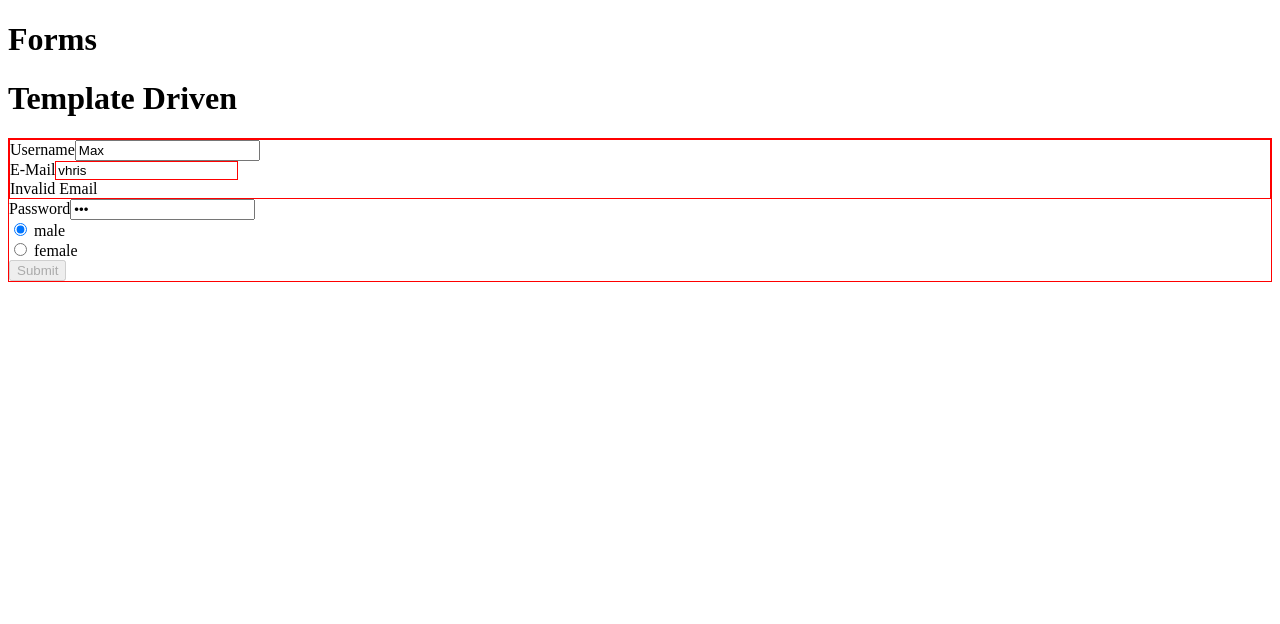
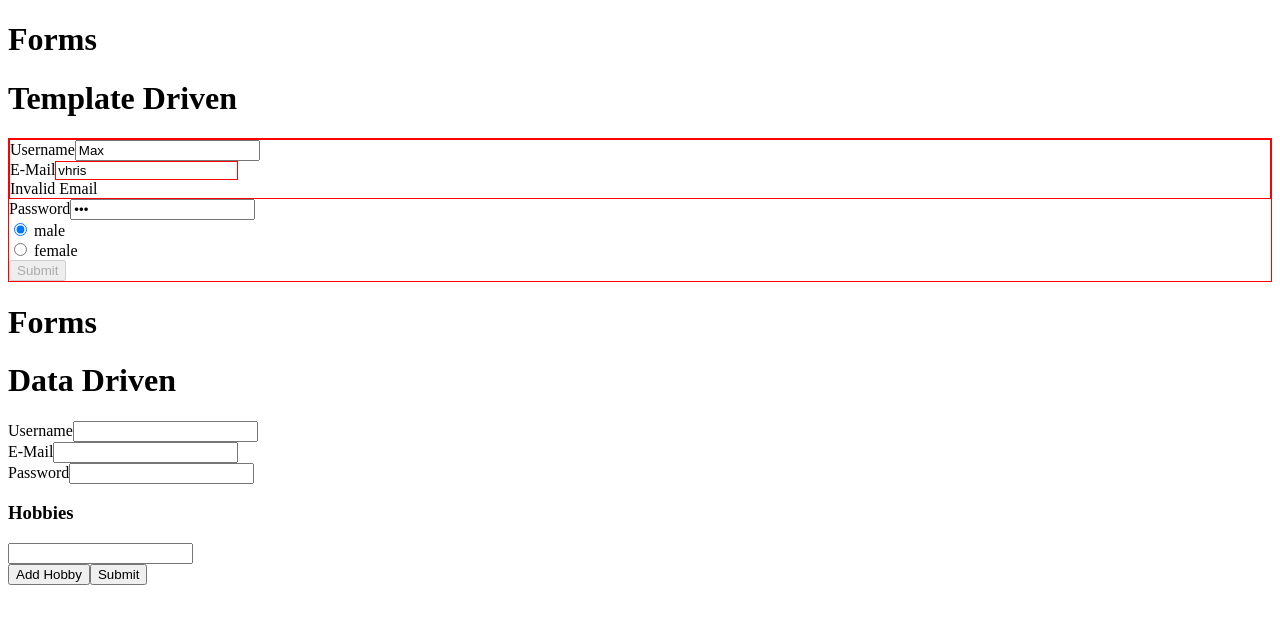
Before and after one commit to Farzaneh-Taleb/forms-udemy, an Angular app: page / in a window 1280 px wide. Shown: the top 624 px of the page. Built offline with nearby package versions, Linux system fonts and the light colour scheme.

Commit message:
110 - 114 Data Driven Form

```diff
--- a/src/app/app.component.html
+++ b/src/app/app.component.html
@@ -6,3 +6,14 @@
     </div>
   </div>
 </div>
+
+
+
+<div class="container">
+  <div class="row">
+    <div class="col-md-6 col-md-offset-3">
+      <h1>Forms</h1>
+      <app-data-driven></app-data-driven>
+    </div>
+  </div>
+</div>
--- a/src/app/app.module.ts
+++ b/src/app/app.module.ts
@@ -1,6 +1,6 @@
 import { BrowserModule } from '@angular/platform-browser';
 import { NgModule } from '@angular/core';
-import { FormsModule } from '@angular/forms';
+import {FormsModule, ReactiveFormsModule} from '@angular/forms';
 import { HttpModule } from '@angular/http';
 
 import { AppComponent } from './app.component';
@@ -16,7 +16,8 @@ import { TemplateDrivenComponent } from './template-driven/template-driven.compo
   imports: [
     BrowserModule,
     FormsModule,
-    HttpModule
+    HttpModule,
+    ReactiveFormsModule
   ],
   providers: [],
   bootstrap: [AppComponent]
--- a/src/app/data-driven/data-driven.component.html
+++ b/src/app/data-driven/data-driven.component.html
@@ -1,3 +1,42 @@
-<p>
-  data-driven works!
-</p>
+
+
+<h1>Data Driven</h1>
+<form [formGroup]="myForm" (ngSubmit)="onSubmit()" >
+  <div>
+    <div class="form-group">
+      <label for="username">Username</label>
+      <input type="text"
+             class="form-control"
+             id="username"
+      formControlName="username">
+    </div>
+    <div class="form-group">
+      <label for="email">E-Mail</label>
+      <input type="text"
+             class="form-control"
+             id="email"
+             formControlName="email">
+    </div>
+  </div>
+
+  <div class="form-group">
+    <label for="password">Password</label>
+    <input type="password"
+           class="form-control"
+           id="password"
+           formControlName="password">
+  </div>
+  <div class="radio">
+    <label>
+    </label>
+  </div>
+  <div>
+    <h3>Hobbies</h3>
+    <div class="form-group">
+      <input type="text"
+             class="form-control">
+    </div>
+  </div>
+  <button type="button" class="btn btn-default">Add Hobby</button>
+  <button type="submit" class="btn btn-primary">Submit</button>
+</form>
--- a/src/app/data-driven/data-driven.component.ts
+++ b/src/app/data-driven/data-driven.component.ts
@@ -1,15 +1,27 @@
-import { Component, OnInit } from '@angular/core';
+import { Component,  } from '@angular/core';
+import {FormControl, FormGroup} from '@angular/forms';
 
 @Component({
   selector: 'app-data-driven',
   templateUrl: './data-driven.component.html',
   styleUrls: ['./data-driven.component.css']
 })
-export class DataDrivenComponent implements OnInit {
+export class DataDrivenComponent {
 
-  constructor() { }
+  myForm: FormGroup ;
 
-  ngOnInit() {
+  constructor() {
+    this.myForm = new FormGroup({
+      'username': new FormControl() ,
+      'password': new FormControl(),
+      'email': new FormControl()
+    });
+
   }
+  onSubmit = function () {
+console.log(this.myForm) ;
+  };
+
+
 
 }
```
